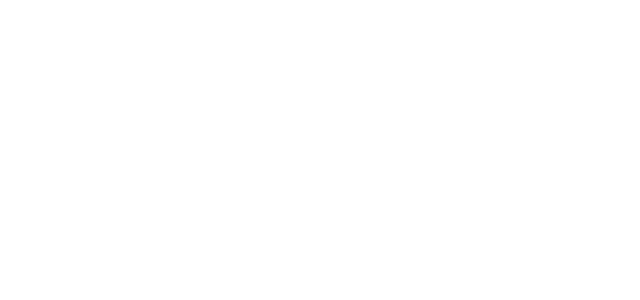
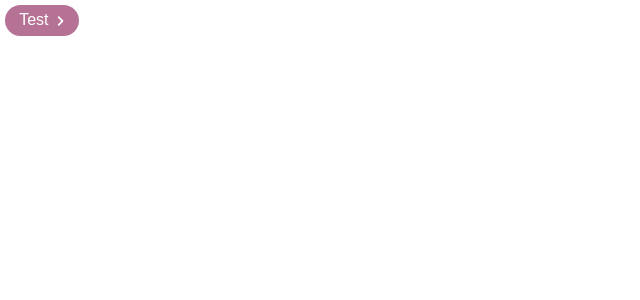
Before and after one commit to Smart-Hack-SegFault/frontend, a React (Vite) app in the folder frontend-smarthack/: page / in a window 1280 px wide. Shown: the top 300 px of the page, without its empty margins (0-640 px from the left). Built offline with nearby package versions, Linux system fonts and the light colour scheme.

Commit message:
Added button component

```diff
--- a/frontend-smarthack/src/App.jsx
+++ b/frontend-smarthack/src/App.jsx
@@ -1,8 +1,8 @@
 import { useState } from 'react'
+import Home from "./pages/Home"
 
 function App() {
-  return
-  ;<></>
+  return <Home />
 }
 
 export default App
--- /dev/null
+++ b/frontend-smarthack/src/Components/Button.css
@@ -0,0 +1,66 @@
+.button {
+    display: inline-block;
+    align-self: start;
+    margin: .3rem;
+    font-weight: 500;
+    border-radius: 2rem;
+    padding: .4rem .6rem .4rem .9rem;
+    font-size: 1rem;
+    text-decoration: none;
+    transition: all 200ms;
+    font-family: var(--font);
+ }
+
+ .button__violet {
+    background-color: var(--violet);
+    color: var(--white);
+ }
+
+ .button__green {
+    background-color: var(--green);
+    color: var(--white);
+ }
+
+ .button:hover {
+    opacity: 60%;
+ }
+
+ .button__violet:hover, .button__green:hover{
+    background-color: var(--black);
+    opacity: 100%;
+ }
+
+
+ .button:hover .arrow-tip {
+    transform: translateX(0);
+ }
+
+ .button:hover .arrow-body {
+    opacity: 100%;
+ }
+
+ .arrow-violet, .arrow-green {
+    fill: var(--white);
+ }
+
+ .arrow-svg {
+    height: 10px;
+    width: 13px;
+    vertical-align: middle;
+ }
+
+ .button-text {
+    margin-right: .5em;
+ }
+
+ .arrow-body {
+    opacity: 0%;
+ }
+
+ .arrow-tip {
+    transform: translateX(-30%);
+ }
+
+ .arrow-body, .arrow-tip {
+    transition: all 150ms ease;
+ }
--- /dev/null
+++ b/frontend-smarthack/src/Components/Button.jsx
@@ -0,0 +1,68 @@
+import "./Button.css";
+import "../index.css";
+
+/**
+ *  Generates a button
+ *  @param text: Displayed text on the button
+ *  @param link: What the button links to
+ *  @param style: Style of button. Use: "violet" or "green"
+ *  @param target: Target for link. Use _blank to open in new page
+ *
+ */
+
+const Button = ({ text, link, style, target }) => {
+    return (
+    <a
+      className={"button button__" + style}
+      href={link}
+      target={`${target ? target : ""}`}
+    >
+      <span className="button-text">{text}</span>
+      <svg
+        width="5"
+        height="4"
+        viewBox="0 0 5 4"
+        fill="none"
+        xmlns="http://www.w3.org/2000/svg"
+        className="arrow-svg"
+      >
+        <g className={"arrow-" + style} clipPath="url(#clip0_1_2)">
+          <rect
+            className="arrow-body"
+            y="1.66957"
+            width="3.47826"
+            height="0.695652"
+            rx="0.347826"
+          />
+          <g className="arrow-tip">
+            <rect
+              className="arrow-tip-up"
+              x="1.5666"
+              y="0.491913"
+              width="0.695652"
+              height="2.78261"
+              rx="0.347826"
+              transform="rotate(-45 1.5666 0.491913)"
+            />
+            <rect
+              className="arrow-tip-down"
+              x="3.55388"
+              y="1.54082"
+              width="0.695652"
+              height="2.78261"
+              rx="0.347826"
+              transform="rotate(45 3.55388 1.54082)"
+            />
+          </g>
+        </g>
+        <defs>
+          <clipPath id="clip0_1_2">
+            <rect width="4.04591" height="4" fill="white" />
+          </clipPath>
+        </defs>
+      </svg>
+    </a>
+  );
+};
+
+export default Button;
--- /dev/null
+++ b/frontend-smarthack/src/pages/Home.jsx
@@ -0,0 +1,10 @@
+import React from 'react';
+import Button from "../Components/Button";
+
+const Home = () => {
+  return (
+    <div><Button text="Test" link="#" style="violet"></Button></div>
+  )
+}
+
+export default Home
```
Also changed, not shown: 1 other file (tests, documents, lock files or other folders).
